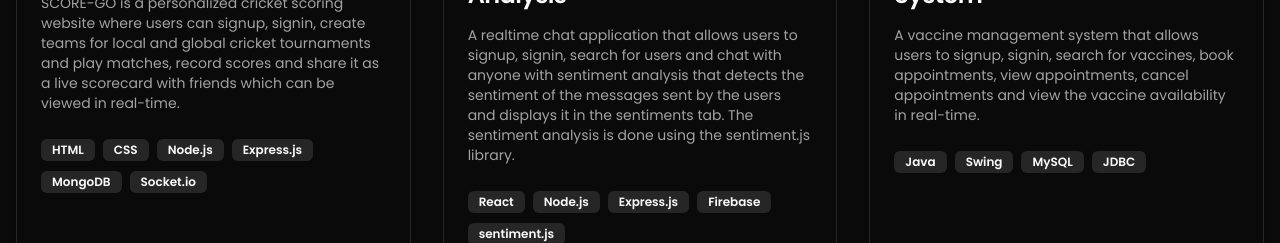
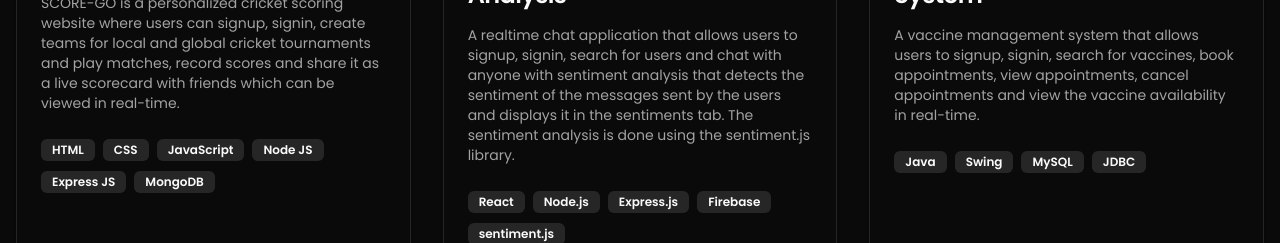
Before and after one commit to vjymisal0/portfolio-vijay, a Next.js app: page / in a window 1280 px wide. Shown: the part 1960-2203 px from the top of the page. Built offline with nearby package versions, Linux system fonts and the light colour scheme.

Commit message:
projects update

```diff
--- a/components/projects.tsx
+++ b/components/projects.tsx
@@ -10,7 +10,7 @@ const projects = [
   {
     title: 'SCORE-GO',
     description: 'SCORE-GO is a personalized cricket scoring website where users can signup, signin, create teams for local and global cricket tournaments and play matches, record scores and share it as a live scorecard with friends which can be viewed in real-time.',
-    technologies: ['HTML', 'CSS', 'Node.js', 'Express.js', 'MongoDB', 'Socket.io'],
+    technologies: ['HTML', 'CSS', 'JavaScript', 'Node JS', 'Express JS', 'MongoDB'],
     link: 'https://score-go.onrender.com/',
     github: 'https://github.com/vjymisal0/SCORE-GO'
   },
```
